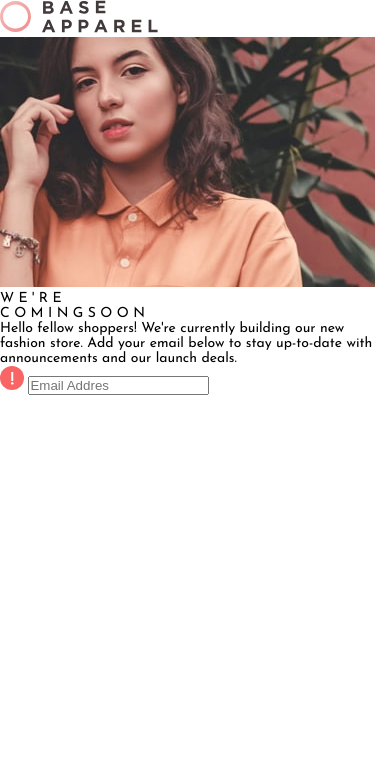
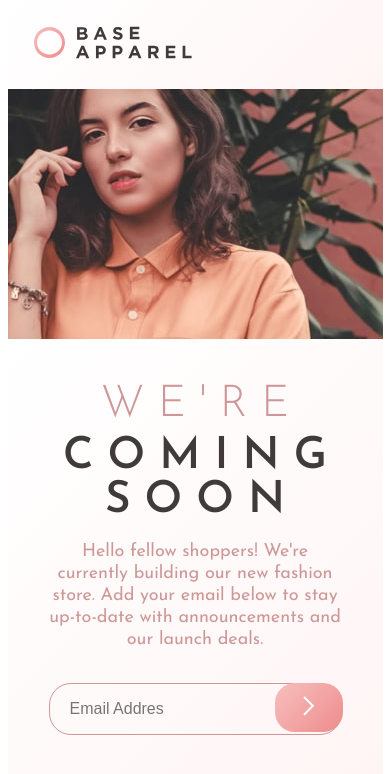
Before and after one commit to faozan099/comming-soon-page, a plain HTML site: page index.html in a window 390 px wide. Drawn offline with Linux system fonts and the light colour scheme.

Commit message:
mobile responsive

```diff
--- a/index.html
+++ b/index.html
@@ -22,8 +22,8 @@
         <p class="description">Hello fellow shoppers! We're currently building our new fashion store.
           Add your email below to stay up-to-date with announcements and our launch deals.</p>
           <div class="form">
-            <img src="/images/icon-error.svg" alt="">
             <input type="email" name="email" id="email" placeholder="Email Addres">
+            <button type="button"><img src="/images/icon-arrow.svg" alt=""></button>
           </div>
       </div>
     </article>
--- a/src/css/style.css
+++ b/src/css/style.css
@@ -1,11 +1,13 @@
 @import url('https://fonts.googleapis.com/css2?family=Josefin+Sans:wght@300;400;600&display=swap');
-:root{
+
+:root {
     --Mobile: 375px;
     --Dekstop: 1440px;
     --Primary-Desaturated-Red: hsl(0, 36%, 70%);
     --Primary-Soft-Red: hsl(0, 93%, 68%);
     --Neutural-Dark-Grayish: hsl(0, 6%, 24%);
-    --Gradien: Linear, 135deg, from hsl(0, 0%, 100%), to hsl(0, 100%, 98%);
+    --Gradient-1: linear-gradient(135deg, hsl(0, 0%, 100%), hsl(0, 100%, 98%));
+    --Gradient-2: linear-gradient(135deg, hsl(0, 80%, 86%), hsl(0, 74%, 74%));
     --Font-Size: 14px;
     --Josefin-Sans: 'Josefin Sans', sans-serif;
 }
@@ -21,6 +23,97 @@ body {
     font-family: var(--Josefin-Sans);
 }
 
-.grid {
+main{
+    width: var(--Mobile);
+    margin: auto;
+}
+
+article {
     display: grid;
+    width: 100%;
+    grid-template-rows: 1;
+    gap: 0;
 }
+
+.logo {
+    padding: 26px;
+    background: var(--Gradient-1);
+}
+
+.imgBanner {
+    width: 100%;
+    height: auto;
+}
+
+.imgBanner img {
+    object-fit: cover;
+    vertical-align: top;
+}
+
+.info {
+    background: var(--Gradient-1);
+}
+
+.title {
+    text-align: center;
+    font-size: 44px;
+    font-weight: 300;
+    color: var(--Primary-Desaturated-Red);
+    padding-top: 44px;
+}
+
+.subTitle {
+    font-size: 44px;
+    color: var(--Neutural-Dark-Grayish);
+    font-weight: 600;
+    width: 72%;
+    padding-top: 8px;
+    margin: auto;
+    text-align: center;
+}
+
+.description {
+    padding-top: 18px;
+    font-size: 18px;
+    font-weight: 400;
+    text-align: center;
+    color: var(--Primary-Desaturated-Red);
+    width: 80%;
+    line-height: 22px;
+    margin: auto;
+    padding-bottom: 32px;
+}
+
+.form {
+    width: 100%;
+    color: var(--Primary-Desaturated-Red);
+    position: relative;
+    display: flex;
+    align-items: center;
+    justify-content: center;
+    padding-bottom: 48px;
+}
+
+.form input {
+    width: 68%;
+    padding: 16px;
+    padding-left: 20px;
+    border-radius: 22px;
+    border: 1px solid;
+    background-color: var(--Gradient-1);
+    border-color: var(--Primary-Desaturated-Red);
+    font-size: 16px;
+    color: blue;
+}
+
+button{
+    position: absolute;
+    top: 0;
+    right: 40px;
+    padding: 13px 28px;
+    background: var(--Gradient-2);
+    color: white;
+    border-radius: 20px;
+    border: none;
+    cursor: pointer;
+}
```
